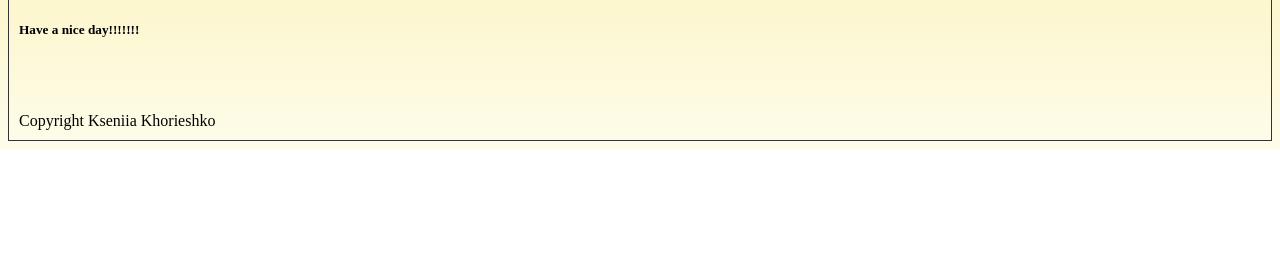
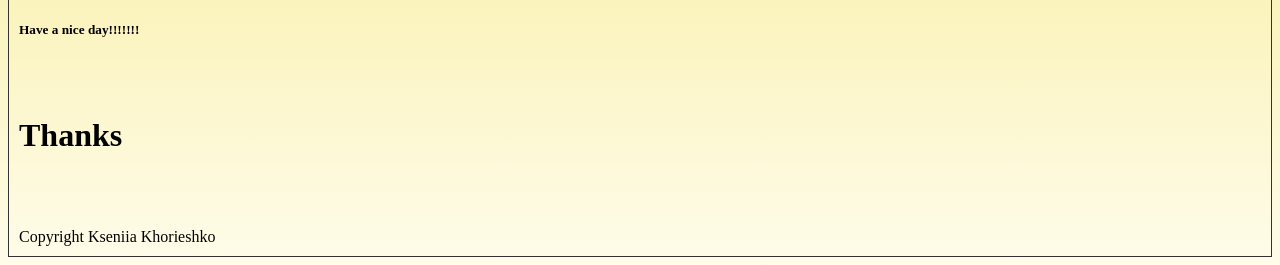
Before and after one commit to ksks48/MyRR_KKO, a plain HTML site: page index.html in a window 1280 px wide. Shown: the part 780-1045 px from the top of the page. Before the commit the page ends 929 px from the top, so only its background shows below. Drawn offline with Linux system fonts and the light colour scheme.

Commit message:
fix2 commit 3 - change index.html

```diff
--- a/index.html
+++ b/index.html
@@ -27,6 +27,9 @@
         <h5>Have a nice day!!!!!!!</h5>
         <br>
         <br>
+        <h1>Thanks</h1>
+        <br>
+        <br>
         <p>Copyright Kseniia Khorieshko</p>
     </body>
 </html>
```
